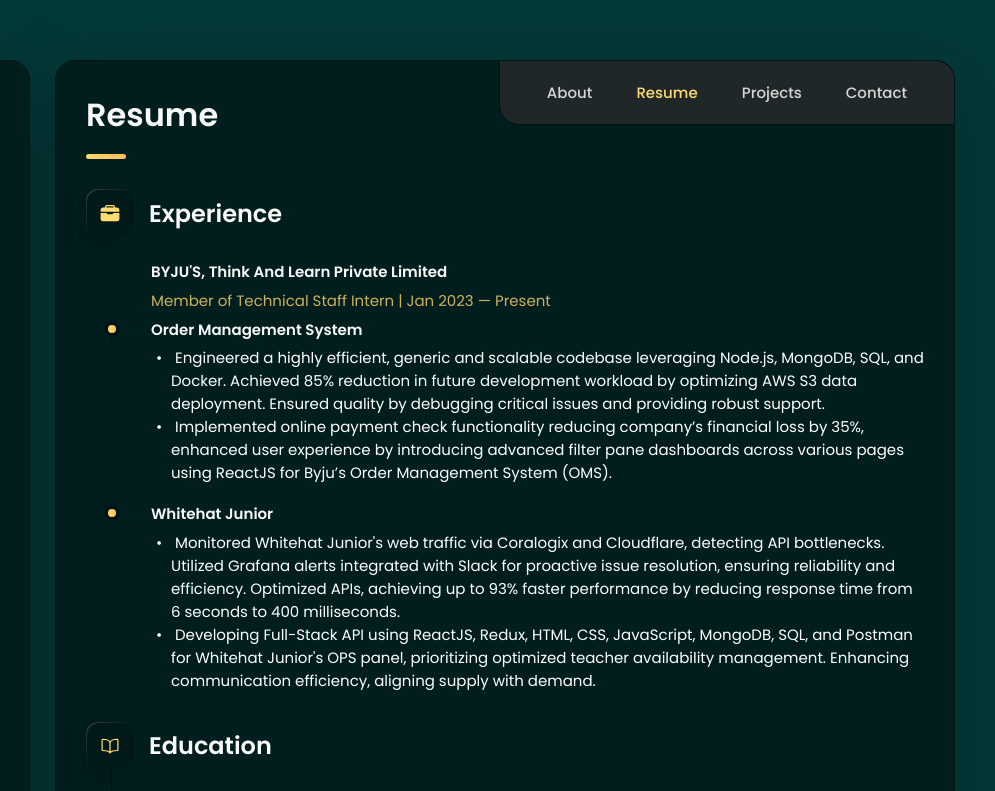
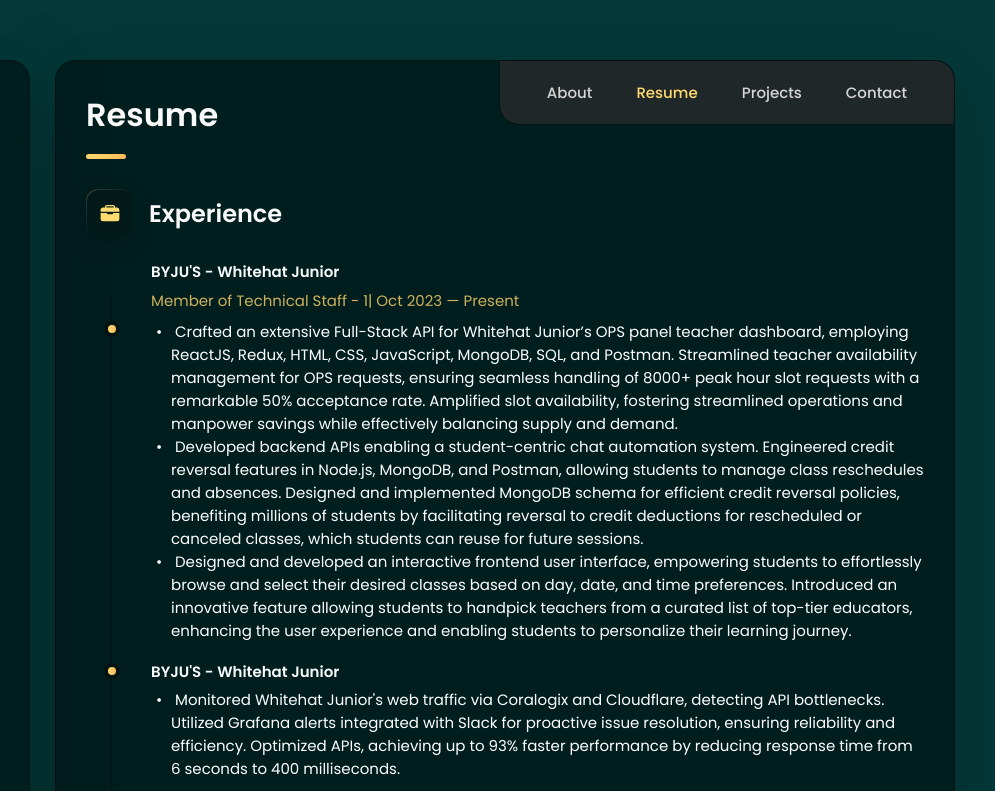
Before and after one commit to sapycoder/Portfolio-main, a plain HTML site: page index.html in a window 1280 px wide. Both pictures are taken after a click on the button "Resume". Shown: the top 791 px of the page, 285-1280 px from the left. Drawn offline with nearby package versions, Linux system fonts and the light colour scheme.

Commit message:
updated work experience

```diff
--- a/index.html
+++ b/index.html
@@ -387,8 +387,43 @@
           </div>
 
           <ol class="timeline-list">
+            <h4 class="h4 timeline-item-title">BYJU'S - Whitehat Junior </h4>
+            <span>Member of Technical Staff - 1| Oct 2023 — Present</span>
+            <h4 class="h4 timeline-item-title"> </h4>
+            <li class="timeline-item">
+
+            <p class="timeline-text">
+              <ul class="white-dot">
+              <li> Crafted an extensive Full-Stack API for Whitehat Junior’s OPS panel
+                teacher dashboard, employing ReactJS, Redux, HTML, CSS, JavaScript, MongoDB, SQL, and Postman. Streamlined
+                teacher availability management for OPS requests, ensuring seamless handling of 8000+ peak hour slot requests with a
+                remarkable 50% acceptance rate. Amplified slot availability, fostering streamlined operations and manpower savings while
+                effectively balancing supply and demand.</li>
+              <li> Developed backend APIs enabling a student-centric chat automation system.
+                Engineered credit reversal features in Node.js, MongoDB, and Postman, allowing students to manage class reschedules
+                and absences. Designed and implemented MongoDB schema for efficient credit reversal policies, benefiting millions of
+                students by facilitating reversal to credit deductions for rescheduled or canceled classes, which students can reuse for
+                future sessions.</li>
+                <li> Designed and developed an interactive frontend user interface,
+                  empowering students to effortlessly browse and select their desired classes based on day, date, and time preferences.
+                  Introduced an innovative feature allowing students to handpick teachers from a curated list of top-tier educators,
+                   enhancing the user experience and enabling students to personalize their learning journey.</li>
+              </ul>
+            </p>
+
+          </li>
+          <li class="timeline-item">
+            <h4 class="h4 timeline-item-title">BYJU'S - Whitehat Junior</h4>
+
+            <p class="timeline-text">
+              <ul class="white-dot">
+              <li> Monitored Whitehat Junior's web traffic via Coralogix and Cloudflare, detecting API bottlenecks. Utilized Grafana alerts integrated with Slack for proactive issue resolution, ensuring reliability and efficiency. Optimized APIs, achieving up to 93% faster performance by reducing response time from 6 seconds  to 400 milliseconds.</li>
+              </ul>
+            </p>
+
+          </li>
               <h4 class="h4 timeline-item-title">BYJU'S, Think and Learn Private Limited </h4>
-              <span>Member of Technical Staff Intern | Jan 2023 — Present</span>
+              <span>Member of Technical Staff Intern | Jan 2023 — Sept 2023</span>
               <h4 class="h4 timeline-item-title"> </h4>
               <li class="timeline-item">
               <h4 class="h4 timeline-item-title">Order Management System</h4>
@@ -397,17 +432,6 @@
                 <ul class="white-dot">
                 <li> Engineered a highly efficient, generic and scalable codebase leveraging Node.js, MongoDB, SQL, and Docker. Achieved 85% reduction in future development workload by optimizing AWS S3 data deployment. Ensured quality by debugging critical issues and providing robust support.</li>
                 <li> Implemented online payment check functionality reducing company’s financial loss by 35%, enhanced user experience by introducing advanced filter pane dashboards across various pages using ReactJS for Byju’s Order Management System (OMS).</li>
-                </ul>
-              </p>
-
-            </li>
-            <li class="timeline-item">
-              <h4 class="h4 timeline-item-title">Whitehat Junior</h4>
-
-              <p class="timeline-text">
-                <ul class="white-dot">
-                <li> Monitored Whitehat Junior's web traffic via Coralogix and Cloudflare, detecting API bottlenecks. Utilized Grafana alerts integrated with Slack for proactive issue resolution, ensuring reliability and efficiency. Optimized APIs, achieving up to 93% faster performance by reducing response time from 6 seconds  to 400 milliseconds.</li>
-                <li> Developing  Full-Stack API using ReactJS, Redux, HTML, CSS, JavaScript, MongoDB, SQL, and Postman  for Whitehat Junior's OPS panel, prioritizing optimized teacher availability management. Enhancing communication efficiency, aligning supply with demand.</li>
                 </ul>
               </p>
 
```
